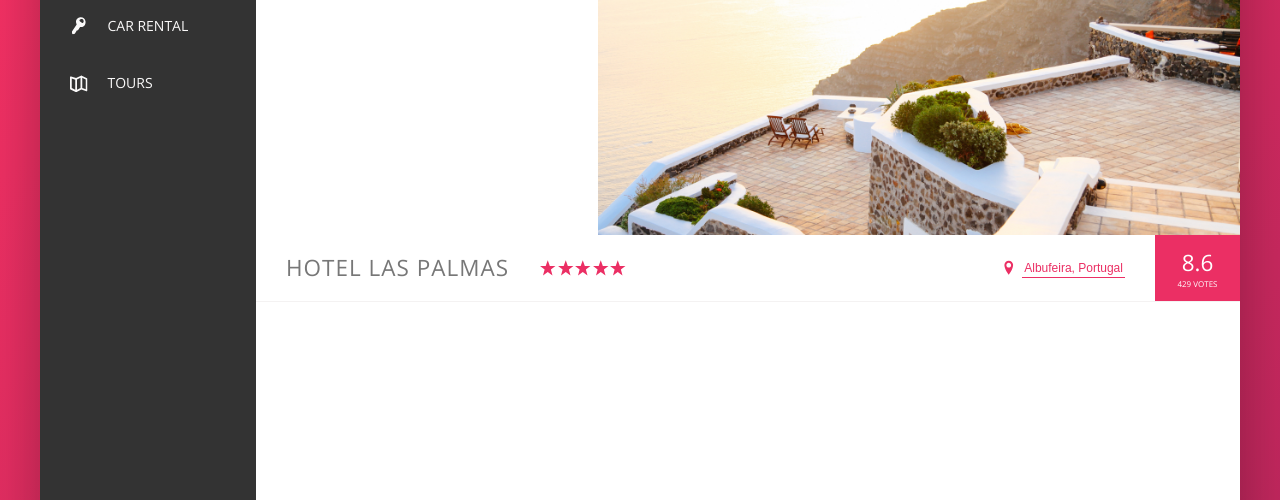
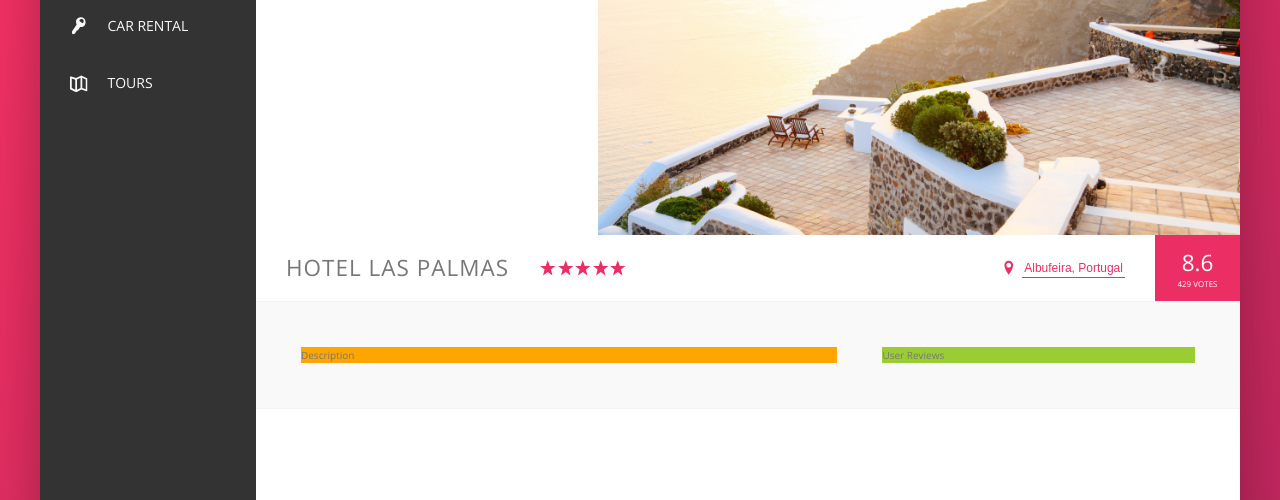
Before and after one commit to Lguerra1/trillo, a website: page index.html in a window 1280 px wide. Shown: the part 300-800 px from the top of the page. Drawn offline with nearby package versions, Linux system fonts and the light colour scheme.

Commit message:
starting on detail section

```diff
--- a/index.html
+++ b/index.html
@@ -130,6 +130,14 @@
                         <div class="overview__rating-count">429 votes</div>
                     </div>
                 </div>
+                <div class="detail">
+                    <div class="description">
+                        Description
+                    </div>
+                    <div class="user-reviews">
+                        User Reviews
+                    </div>
+                </div>
             </main>
         </div>
     </div>
--- a/sass/_base.scss
+++ b/sass/_base.scss
@@ -15,6 +15,8 @@
   --color-grey-dark-3: #999;
 
   --shadow-dark: 0 2rem 6rem rgba(0,0,0,.3);
+
+  --line: 1px solid var(--color-grey-light-2);
 }
 
 * {
--- a/sass/_components.scss
+++ b/sass/_components.scss
@@ -205,7 +205,7 @@
 //// OVERVIEW
 
 .overview {
-  border-bottom: 1px solid var(--color-grey-light-2);
+  border-bottom: var(--line);
   display: flex;
   align-items: center;
 
--- a/sass/_layout.scss
+++ b/sass/_layout.scss
@@ -11,7 +11,7 @@
   font-size: 1.4rem;
   height: 7rem;
   background-color: #fff;
-  border-bottom: 1px solid var(--color-grey-light-2);
+  border-bottom: var(--line);
 
   display: flex;
   justify-content: space-between;
@@ -42,3 +42,21 @@
   //setting flex grow to 1 so element grows as much as it can (all available space).
   flex: 1;
 }
+
+.detail {
+  display: flex;
+  padding: 4.5rem;
+  background-color: var(--color-grey-light-1);
+  border-bottom: var(--line);
+}
+
+.description {
+  background-color: orange;
+  flex: 0 0 60%;
+  margin-right: 4.5rem;
+}
+
+.user-reviews {
+ background-color: yellowgreen;
+ flex: 1;
+}
```
Also changed, not shown: css/style.css.
